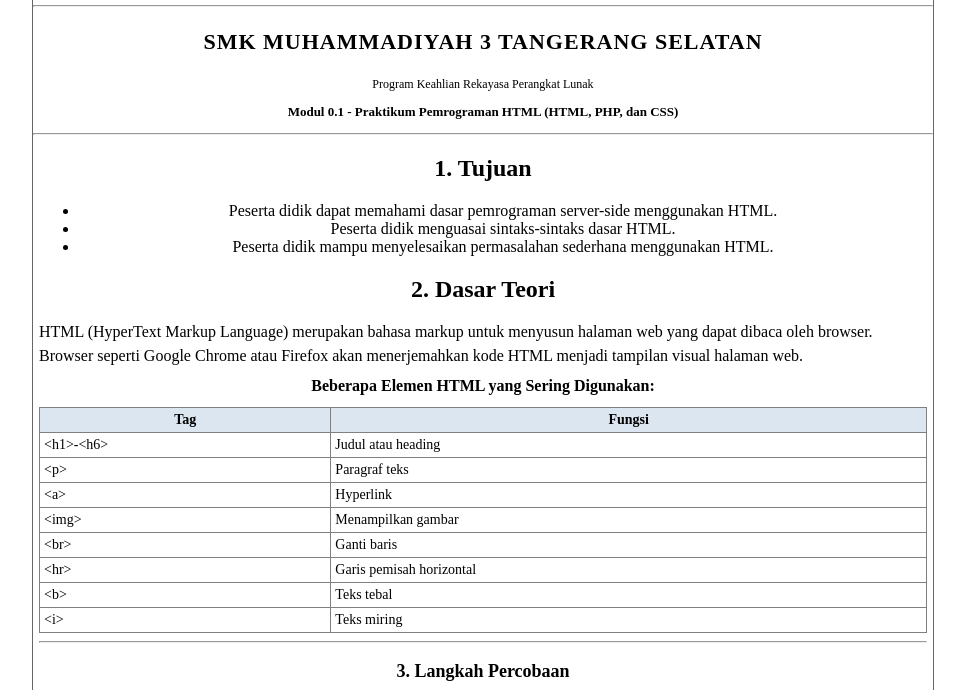
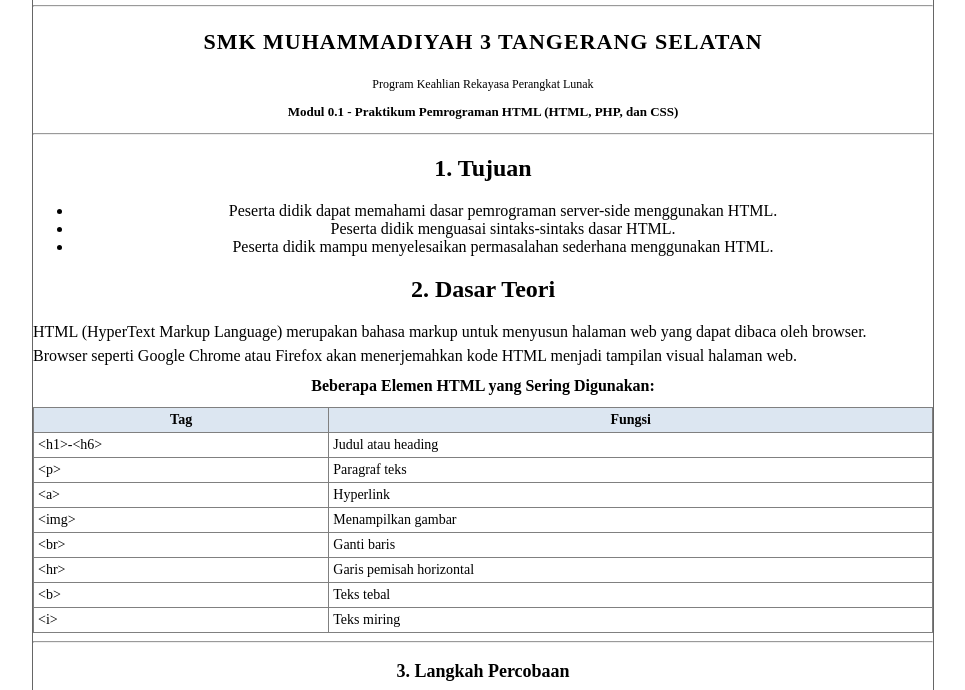
Before and after one commit to Izzan-commits/learn-HTML-fundamental-github.io, a plain HTML site: page index.html in a window 1280 px wide. Shown: the part 110-800 px from the top of the page, without its empty margins (157-1122 px from the left). Drawn offline with Linux system fonts and the light colour scheme.

Commit message:
index.html

```diff
--- a/index.html
+++ b/index.html
@@ -34,8 +34,6 @@
   Modul 0.1 - Praktikum Pemrograman HTML (HTML, PHP, dan CSS)
 </p>
 <hr>
-
-<div style="max-width:900px; margin:14px auto 40px; padding:0 6px;">
 
   <h2>1. Tujuan</h2>
   <ul style="margin-top:4px;">
```
